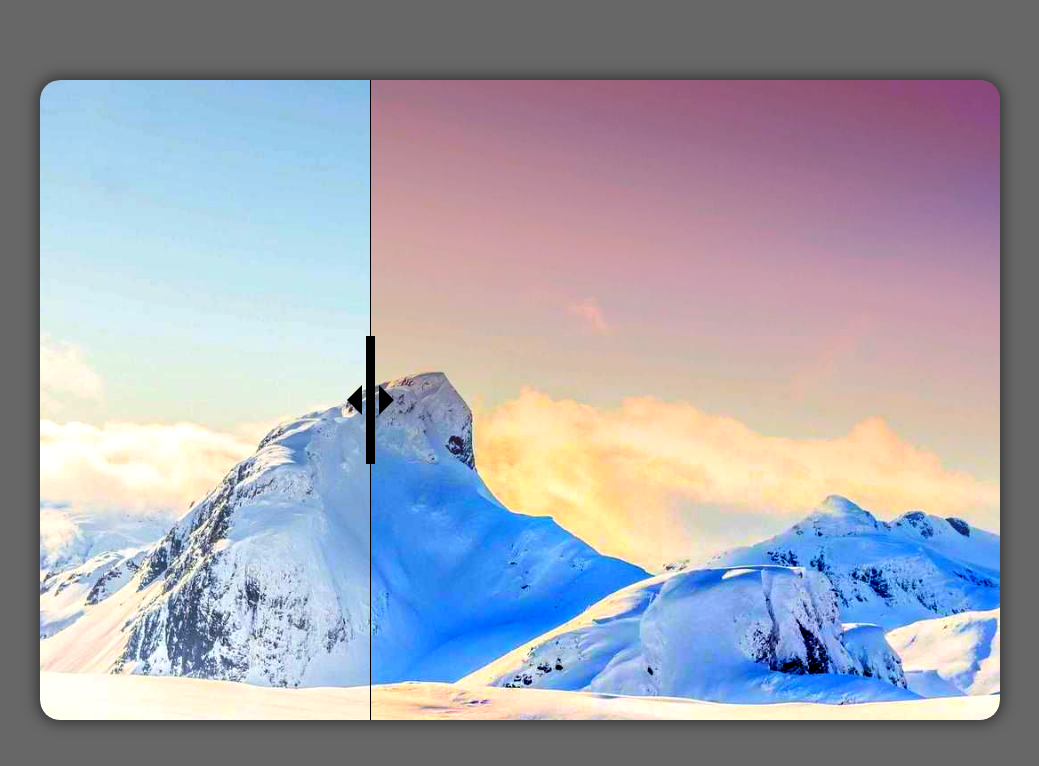
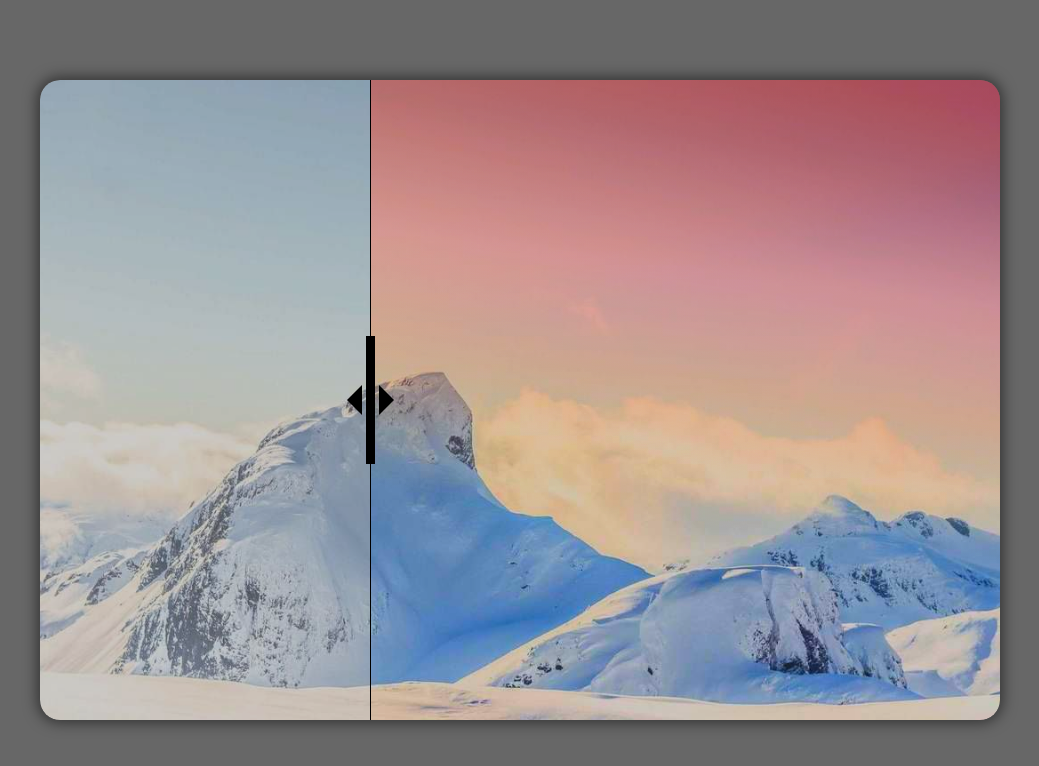
Before and after one commit to Qidia/BannerMountains, a website built with Vite: page index.html in a window 1280 px wide. Shown: the whole page, without its empty margins (120-1159 px from the left). Built offline with nearby package versions, Linux system fonts and the light colour scheme.

Commit message:
Update style.css

```diff
--- a/src/css/style.css
+++ b/src/css/style.css
@@ -52,11 +52,11 @@ body {
 
 /* Изображения */
 .imgMountains {
-  filter: saturate(150%) contrast(110%);
+  filter: saturate(110%) contrast(60%);
 }
 
 .shiftImageMountains {
-  filter: brightness(0.8) contrast(185%) saturate(220%);
+  filter: brightness(0.8) contrast(100%) saturate(190%);
 }
 
 /* Слайдер */
```
